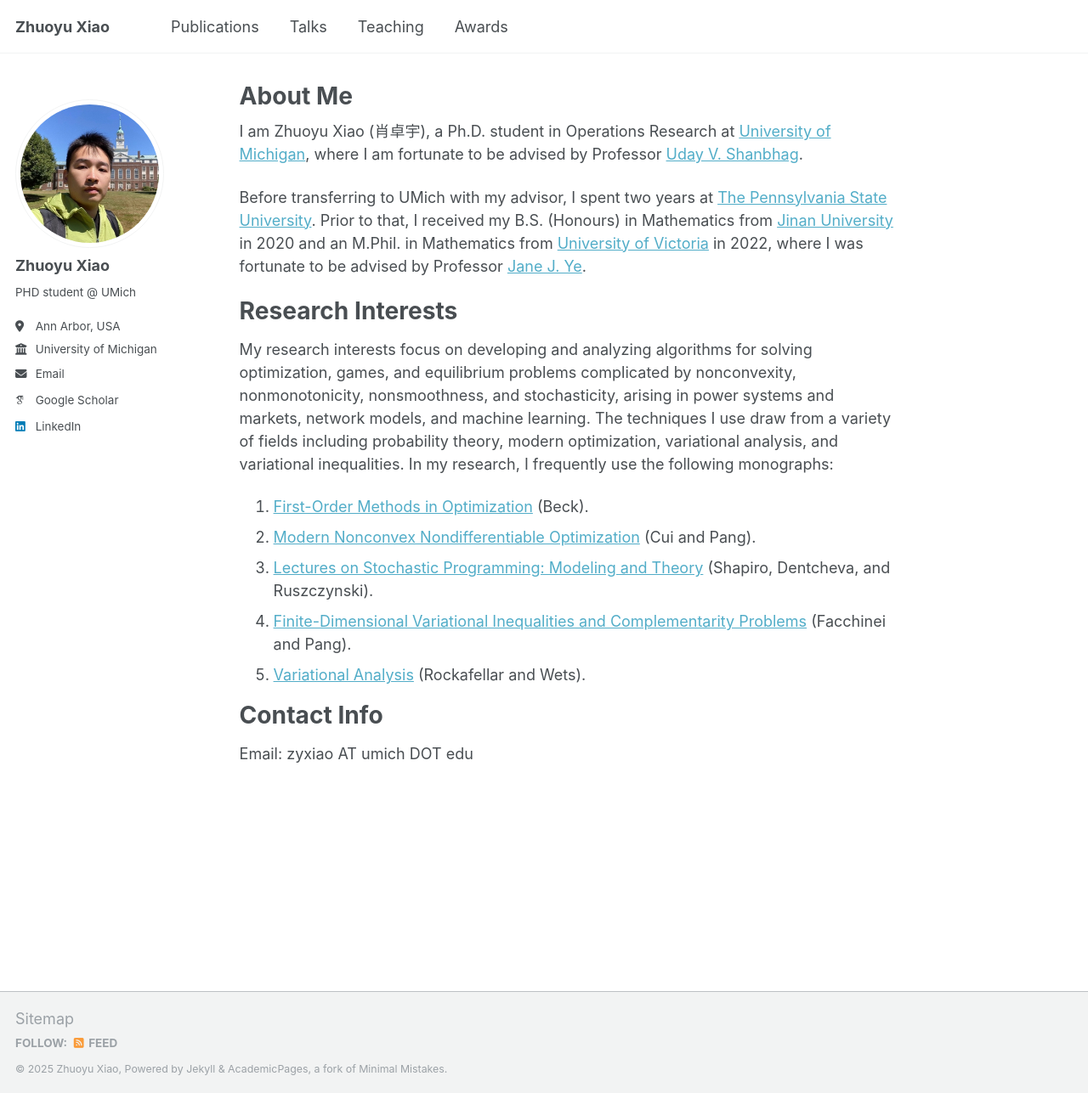
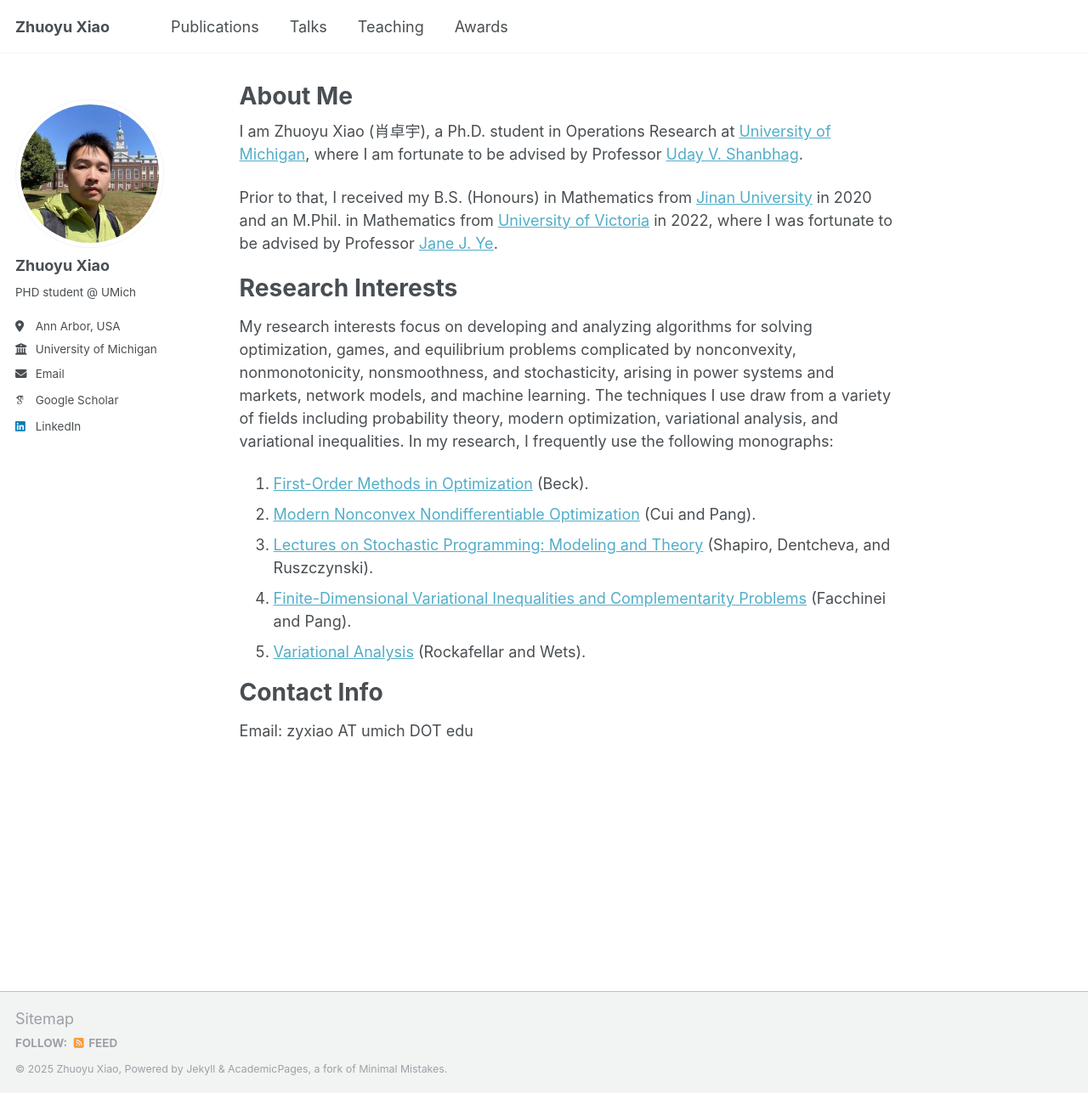
Before and after one commit to zyxiao97/zyxiao97.github.io, a Jekyll site: the page built from _pages/about.md, in a window 1280 px wide and 1287 px high. Shown: the whole window at 85% size. Built offline with Jekyll 4.4.1, drawn with Linux system fonts in a browser that asks for light colours; some web fonts are replaced.

Commit message:
Update about.md

```diff
--- a/_pages/about.md
+++ b/_pages/about.md
@@ -9,7 +9,7 @@ redirect_from:
 
 I am Zhuoyu Xiao (肖卓宇), a Ph.D. student in Operations Research at [University of Michigan](https://umich.edu/), where I am fortunate to be advised by Professor [Uday V. Shanbhag](https://udaybag2.github.io/).
 
-Before transferring to UMich with my advisor, I spent two years at [The Pennsylvania State University](https://www.psu.edu/). Prior to that, I received my B.S. (Honours) in Mathematics from [Jinan University](https://english.jnu.edu.cn/) in 2020 and an M.Phil. in Mathematics from [University of Victoria](https://www.uvic.ca/) in 2022, where I was fortunate to be advised by Professor [Jane J. Ye](https://web.uvic.ca/~janeye/).
+Prior to that, I received my B.S. (Honours) in Mathematics from [Jinan University](https://english.jnu.edu.cn/) in 2020 and an M.Phil. in Mathematics from [University of Victoria](https://www.uvic.ca/) in 2022, where I was fortunate to be advised by Professor [Jane J. Ye](https://web.uvic.ca/~janeye/).
 
 
 Research Interests
```
